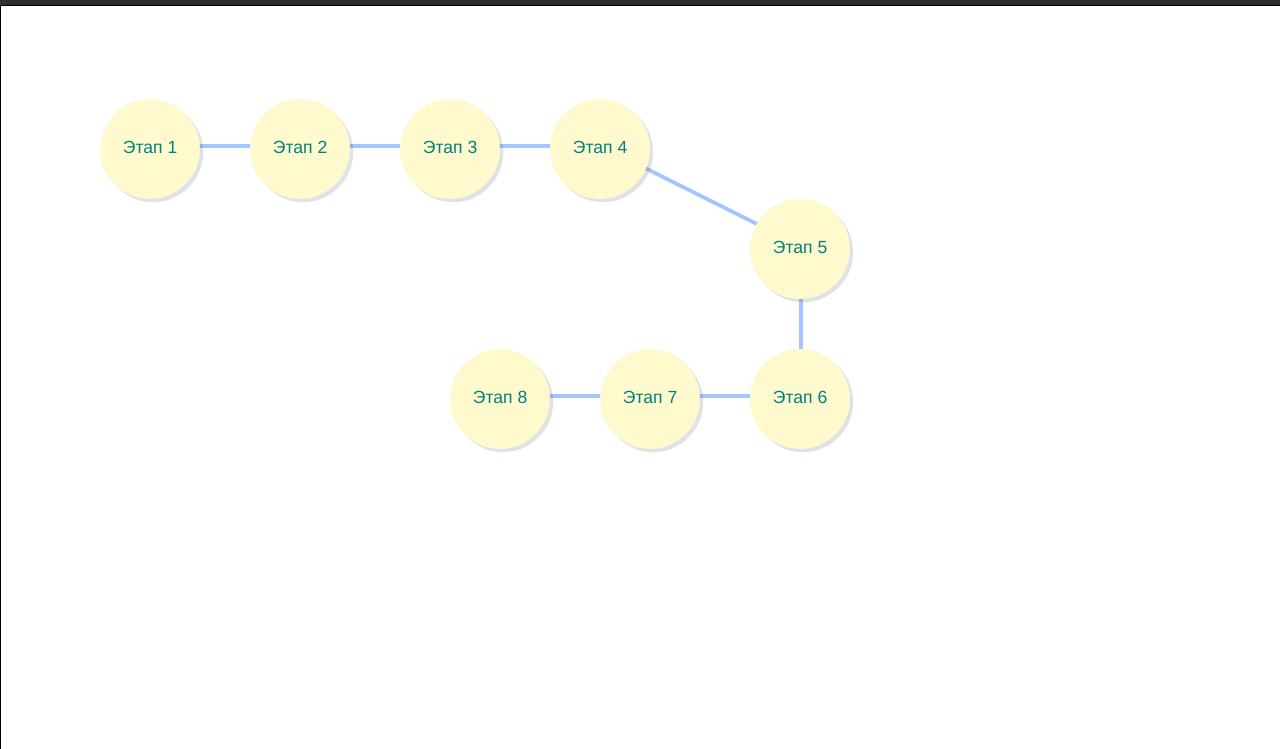
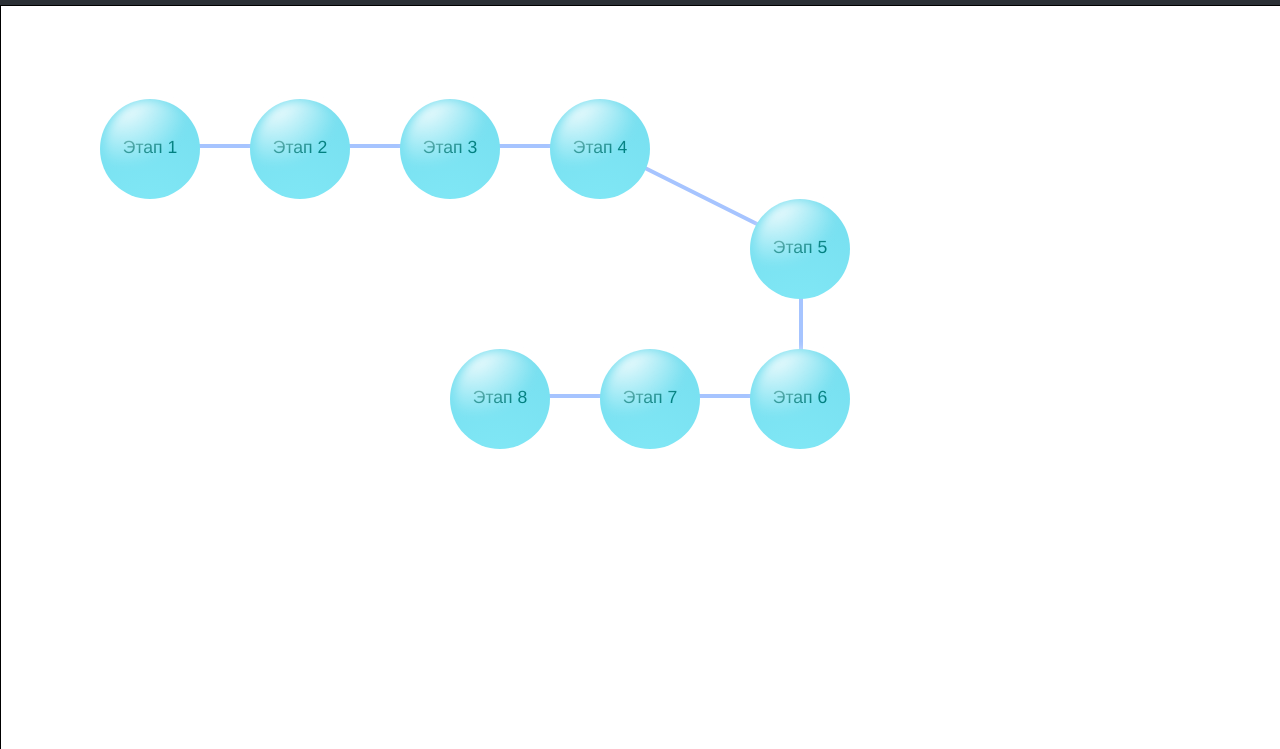
Before and after one commit to twoballs-ai/bubbleCrm, a plain HTML site: page index.html in a window 1280 px wide. Shown: the part 51-800 px from the top of the page. Drawn offline with nearby package versions, Linux system fonts and the light colour scheme.

Commit message:
добавил стили для шаров

```diff
--- a/css/style.css
+++ b/css/style.css
@@ -22,14 +22,27 @@ canvas {
 */
 
 .bubble{
-	position: absolute;
-	width: 100px;
+  display: inline-block;
+  width: 100px;
   height: 100px;
+  margin: 0;
   border-radius: 50%;
-	background-color: #FFFACD;
-	box-shadow: 0.2em 0.2em 0 0 rgba(15, 28, 63, 0.125);
-  z-index:1
+  position: absolute;
+  background: radial-gradient(circle at 50% 120%, #81e8f6, #76deef 100%, #055194 80%, #062745 100%);
+
   pointer-events: disabled;
+}
+.bubble:before {
+  content: "";
+  position: absolute;
+  top: 1%;
+  left: 5%;
+  width: 90%;
+  height: 90%;
+  border-radius: 50%;
+  background: radial-gradient(circle at 20% 0px, #ffffff, rgba(255, 255, 255, 0) 58%);
+  filter: blur(5px);
+  z-index: 2;
 }
 
 .textParent{
--- a/js/scripts.js
+++ b/js/scripts.js
@@ -23,13 +23,7 @@ function graphModel() {
       { data: { id: '7', label: 'Этап 8' }, position: { x: 450, y: 400 } },
     ],
     edges: [
-      { data: { source: '0', target: '1', label: 'переход с айди0 на айди1' } },
-      { data: { source: '1', target: '2', label: 'переход с айди0 на айди1' } },
-      { data: { source: '2', target: '3', label: 'переход с айди0 на айди1' } },
-      { data: { source: '3', target: '4', label: 'переход с айди0 на айди1' } },
-      { data: { source: '4', target: '5', label: 'переход с айди0 на айди1' } },
-      { data: { source: '5', target: '6', label: 'переход с айди0 на айди1' } },
-      { data: { source: '6', target: '7', label: 'переход с айди0 на айди1' } },
+      { data: { id: '0-1', label: 'Этап 1-1' }, position: { x: 120, y: 170 } },
 
     ]
   }
```
